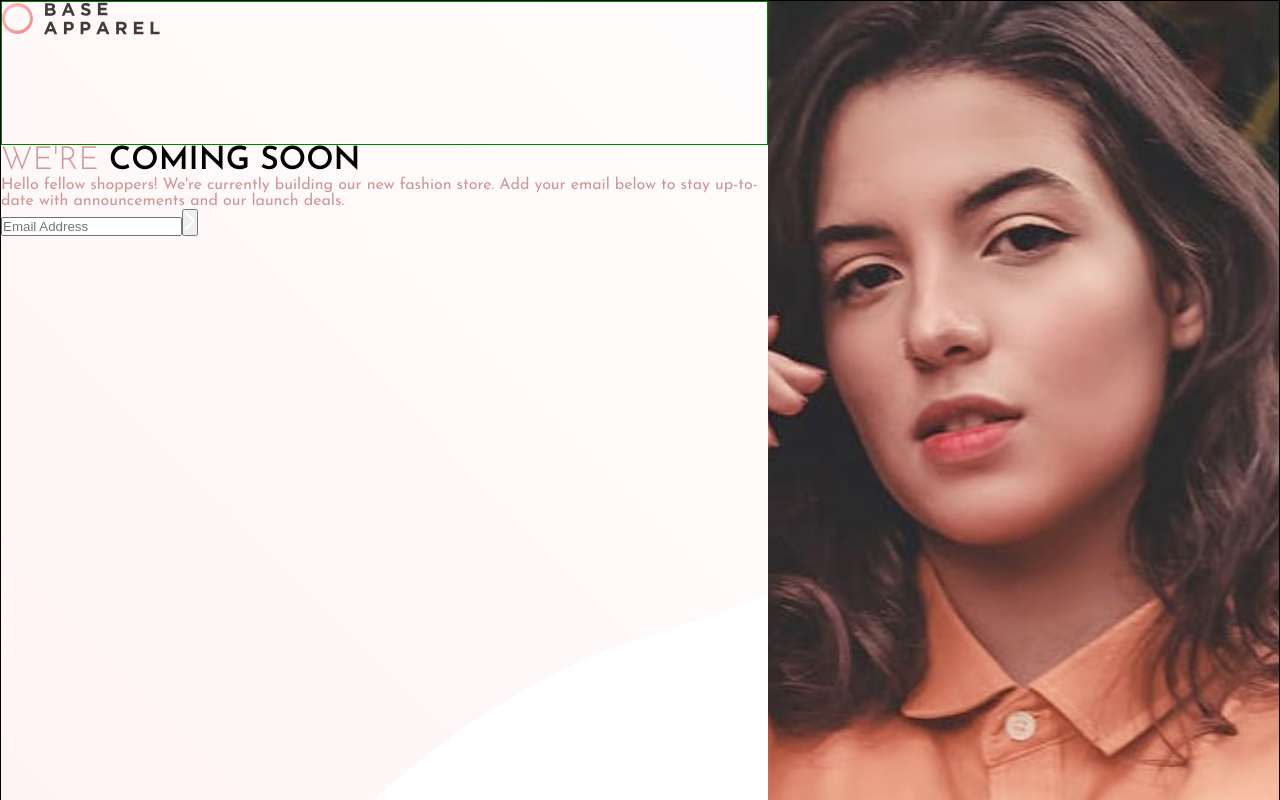
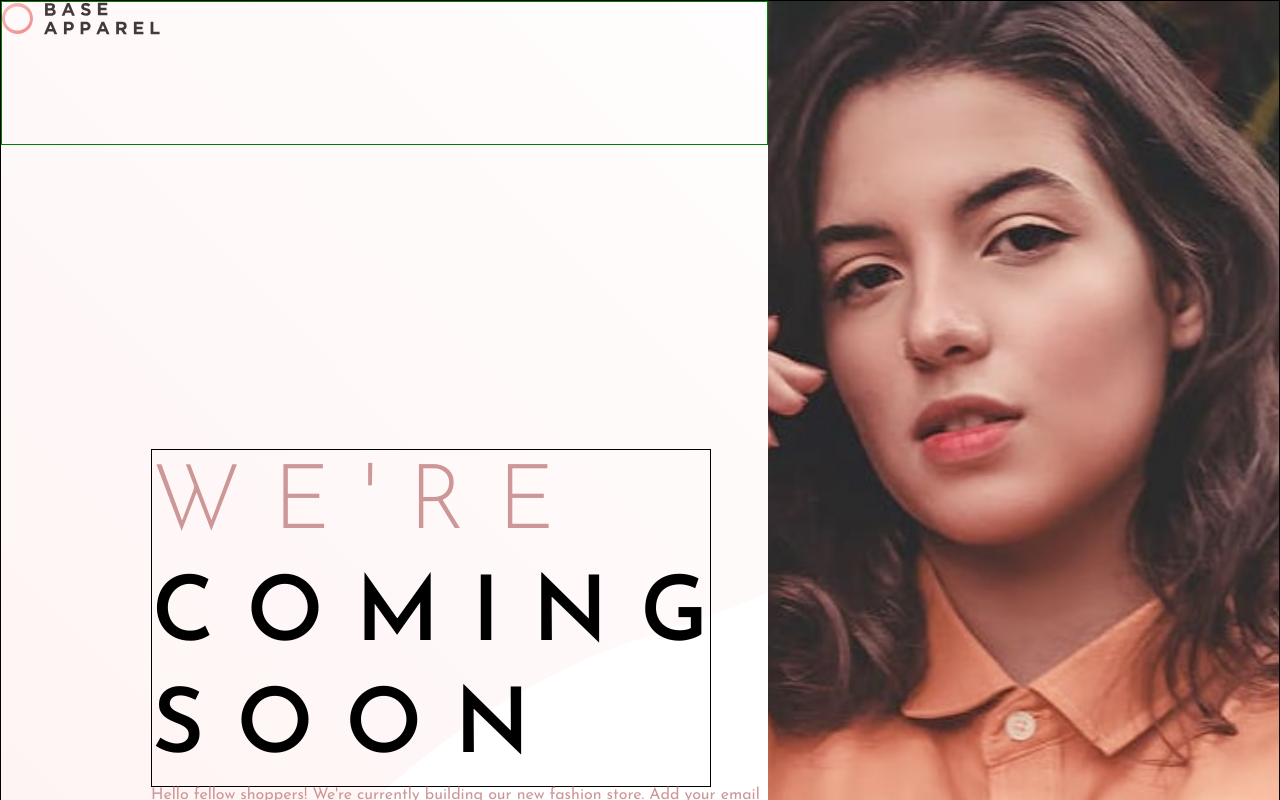
Before and after one commit to Nhoj-Plummer/base-apparel-challenge, a React (Create React App) app: page / in a window 1280 px wide. Shown: the top 800 px of the page. Built offline with nearby package versions, Linux system fonts and the light colour scheme.

Commit message:
Finishing up a challenge

```diff
--- a/src/components/HeroData/herodata.css
+++ b/src/components/HeroData/herodata.css
@@ -116,6 +116,19 @@
 @media screen and (min-width: 1000px) {
   .hero-data_text-container {
     flex: 0 1 90%;
+    height: 10%;
+    width: 60%;
+    padding-left: 9.375rem;
+    padding-top: 19rem;
+  }
+
+  .hero-data-text-header {
+    letter-spacing: 2rem;
+    line-height: 7rem;
+    font-size: 90px;
+    width: 560px;
+    height: fit-content;
+    border: 1px solid;
   }
 
   .hero-data_text-image {
@@ -132,10 +145,4 @@
     background-image: url("../../assets/hero-desktop.jpg");
     background-color: red;
   }
-
-  .hero-data_text-container {
-    height: 10%;
-    width: 60%;
-    /* background-color: blue; */
-  }
 }
```
